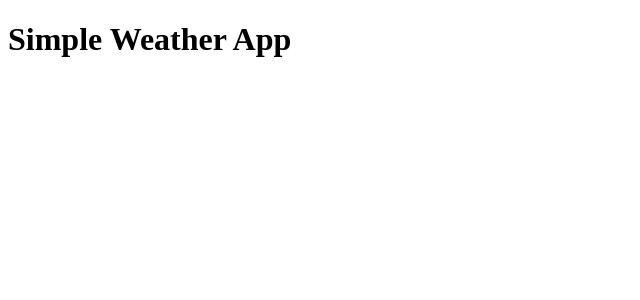
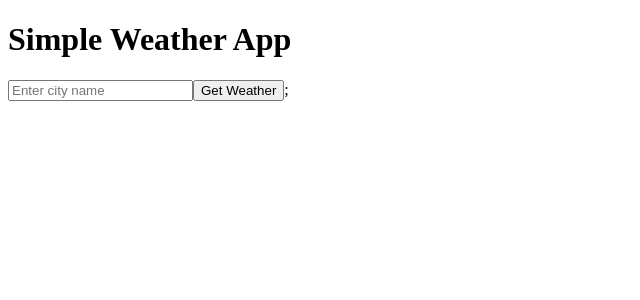
Before and after one commit to samidmunir/codebase-r32200u, a React (Vite) app in the folder Projects/simple-weather-app/frontend/: page / in a window 1280 px wide. Shown: the top 300 px of the page, without its empty margins (0-640 px from the left). Built offline with nearby package versions, Linux system fonts and the light colour scheme.

Commit message:
creating static JSX for Home component

```diff
--- a/Projects/simple-weather-app/frontend/src/App.jsx
+++ b/Projects/simple-weather-app/frontend/src/App.jsx
@@ -1,11 +1,9 @@
-import { useState } from 'react';
+import Home from './pages/Home';
 import './App.css';
 
 function App() {
   return (
-    <div className='App'>
-      <h1>Simple Weather App</h1>
-    </div>
+    <Home />
   )
 };
 
--- /dev/null
+++ b/Projects/simple-weather-app/frontend/src/pages/Home.jsx
@@ -0,0 +1,40 @@
+import {useState} from 'react';
+
+const Home = () => {
+    const [city, setCity] = useState('');
+    const [weather, setWeather] = useState(null);
+
+    const fetchWeather = async () => {
+        try {
+            const response = await fetch(`http://localhost:8000/weather?city=${city}`);
+            const data = await response.json();
+            setWeather(data);
+        } catch (error) {
+            console.error('Error fetching weather data:', error);
+        }
+    };
+
+    return (
+        <div>
+            <h1>Simple Weather App</h1>
+            <input
+                type='text'
+                value={city}
+                onChange={(e) => setCity(e.target.value)}
+                placeholder='Enter city name'
+            />
+            <button onClick={fetchWeather}>Get Weather</button>
+            {
+                weather && (
+                    <div>
+                        <h2>{weather.location}</h2>
+                        <p>Temperature: {weather.temperature}°C</p>
+                        <p>Description: {weather.description}</p>
+                    </div>
+                )
+            };
+        </div>
+    );
+};
+
+export default Home;
```
